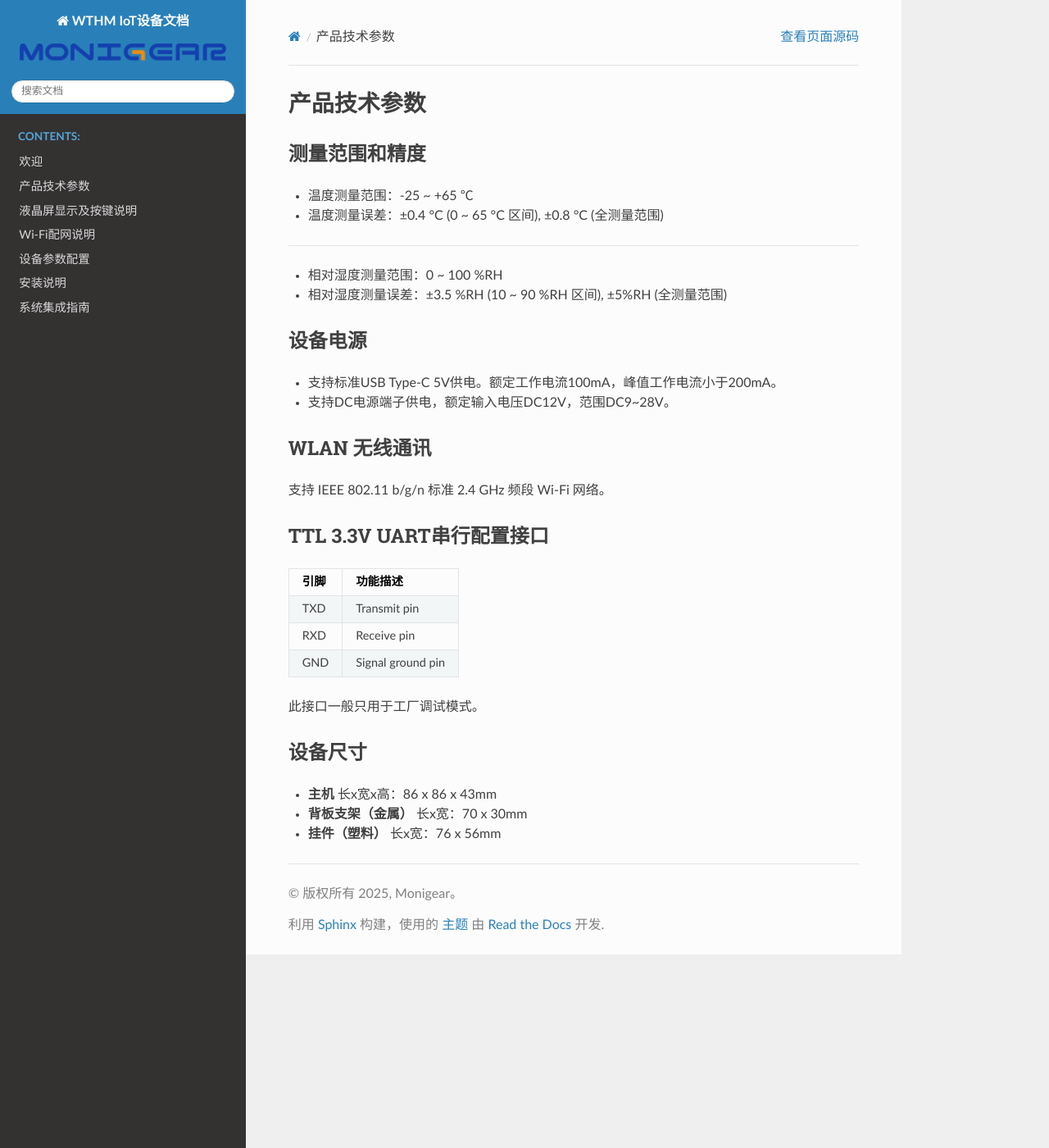
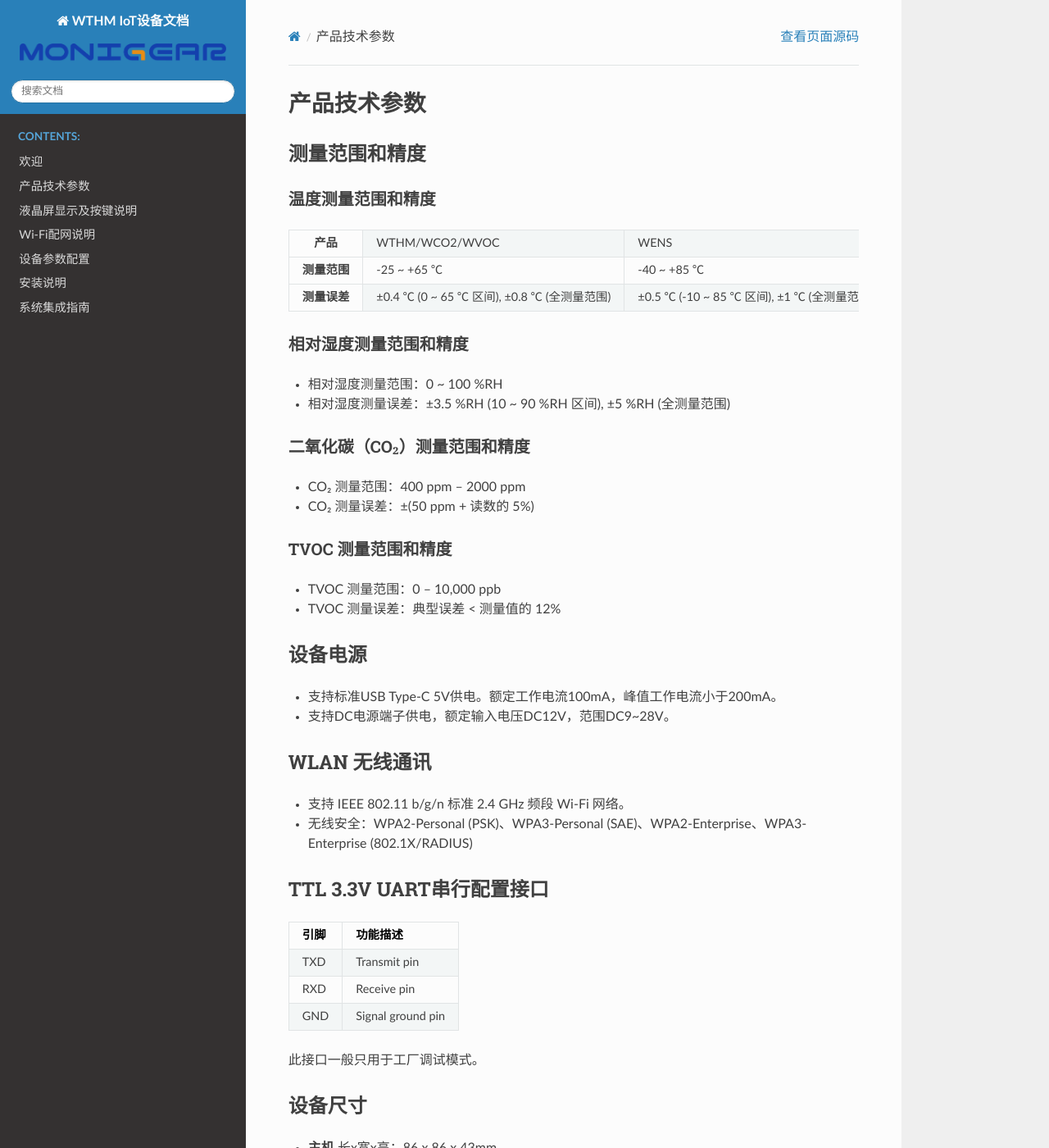
Before and after one commit to laosongbaba/wthm_docs_sphinx, a Sphinx documentation site: the page built from docs/zh/product-specs.rst, in a window 1280 px wide and 1400 px high. Shown: the whole window at 82% size. Built offline with Sphinx 7.4.7 and the Read the Docs theme 3.1.0, drawn with Linux system fonts in a browser that asks for light colours.

Commit message:
sync zh/product-specs.rst with en

```diff
--- a/docs/installation-guide.rst
+++ b/docs/installation-guide.rst
@@ -1,5 +1,5 @@
 |install_guide_title|
-============
+=====================
 
 .. ifconfig:: language == 'zh_CN'
 
--- a/docs/system-integration.rst
+++ b/docs/system-integration.rst
@@ -1,5 +1,5 @@
 |system_integration_title|
-============
+==========================
 
 .. ifconfig:: language == 'zh_CN'
 
--- a/docs/zh/product-specs.rst
+++ b/docs/zh/product-specs.rst
@@ -4,13 +4,39 @@
 测量范围和精度
 --------------
 
-- 温度测量范围：-25 ~ +65 ℃
-- 温度测量误差：±0.4 °C (0 ~ 65 °C 区间), ±0.8 °C (全测量范围)
+温度测量范围和精度
+~~~~~~~~~~~~~~~~~~
 
---------------------
+.. list-table::
+   :stub-columns: 1
+
+   * - 产品
+     - WTHM/WCO2/WVOC
+     - WENS
+   * - 测量范围
+     - -25 ~ +65 ℃
+     - -40 ~ +85 ℃
+   * - 测量误差
+     - ±0.4 ℃ (0 ~ 65 ℃ 区间), ±0.8 ℃ (全测量范围)
+     - ±0.5 ℃ (-10 ~ 85 ℃ 区间), ±1 ℃ (全测量范围)
+
+相对湿度测量范围和精度
+~~~~~~~~~~~~~~~~~~~~~~
 
 - 相对湿度测量范围：0 ~ 100 %RH
-- 相对湿度测量误差：±3.5 %RH (10 ~ 90 %RH 区间), ±5%RH (全测量范围)
+- 相对湿度测量误差：±3.5 %RH (10 ~ 90 %RH 区间), ±5 %RH (全测量范围)
+
+二氧化碳（CO₂）测量范围和精度
+~~~~~~~~~~~~~~~~~~~~~~~~~~~~~
+
+- CO₂ 测量范围：400 ppm – 2000 ppm
+- CO₂ 测量误差：±(50 ppm + 读数的 5%)
+
+TVOC 测量范围和精度
+~~~~~~~~~~~~~~~~~~~
+
+- TVOC 测量范围：0 – 10,000 ppb
+- TVOC 测量误差：典型误差 < 测量值的 12%
 
 设备电源
 --------
@@ -21,7 +47,8 @@
 WLAN 无线通讯
 -------------
 
-支持 IEEE 802.11 b/g/n 标准 2.4 GHz 频段 Wi-Fi 网络。
+- 支持 IEEE 802.11 b/g/n 标准 2.4 GHz 频段 Wi-Fi 网络。
+- 无线安全：WPA2-Personal (PSK)、WPA3-Personal (SAE)、WPA2-Enterprise、WPA3-Enterprise (802.1X/RADIUS)
 
 TTL 3.3V UART串行配置接口
 -------------------------
```
